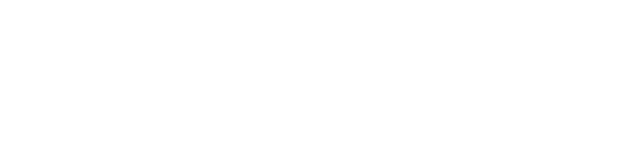
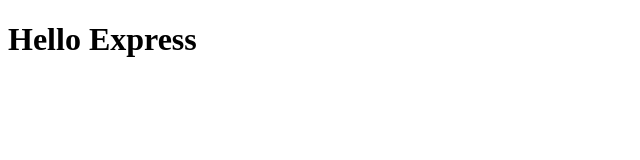
Before and after one commit to garyb23uk/express-starter, a website: page index.html in a window 1280 px wide. Shown: the whole page, without its empty margins (0-640 px from the left). Drawn offline with Linux system fonts and the light colour scheme.

Commit message:
Change spacing and add H1

```diff
--- a/index.html
+++ b/index.html
@@ -5,6 +5,6 @@
 	<title>Express Starter</title>
 </head>
 <body>
-
+  <h1>Hello Express</h1>
 </body>
 </html>
```
